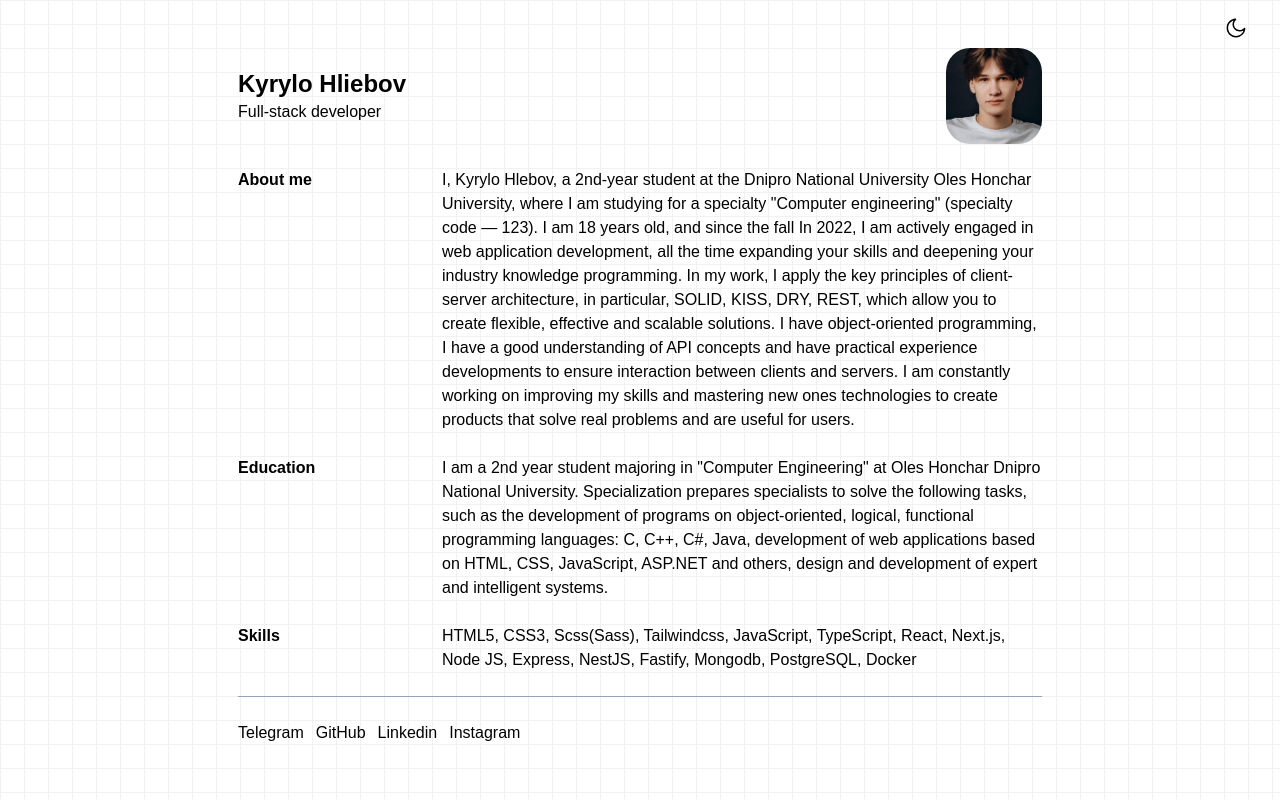
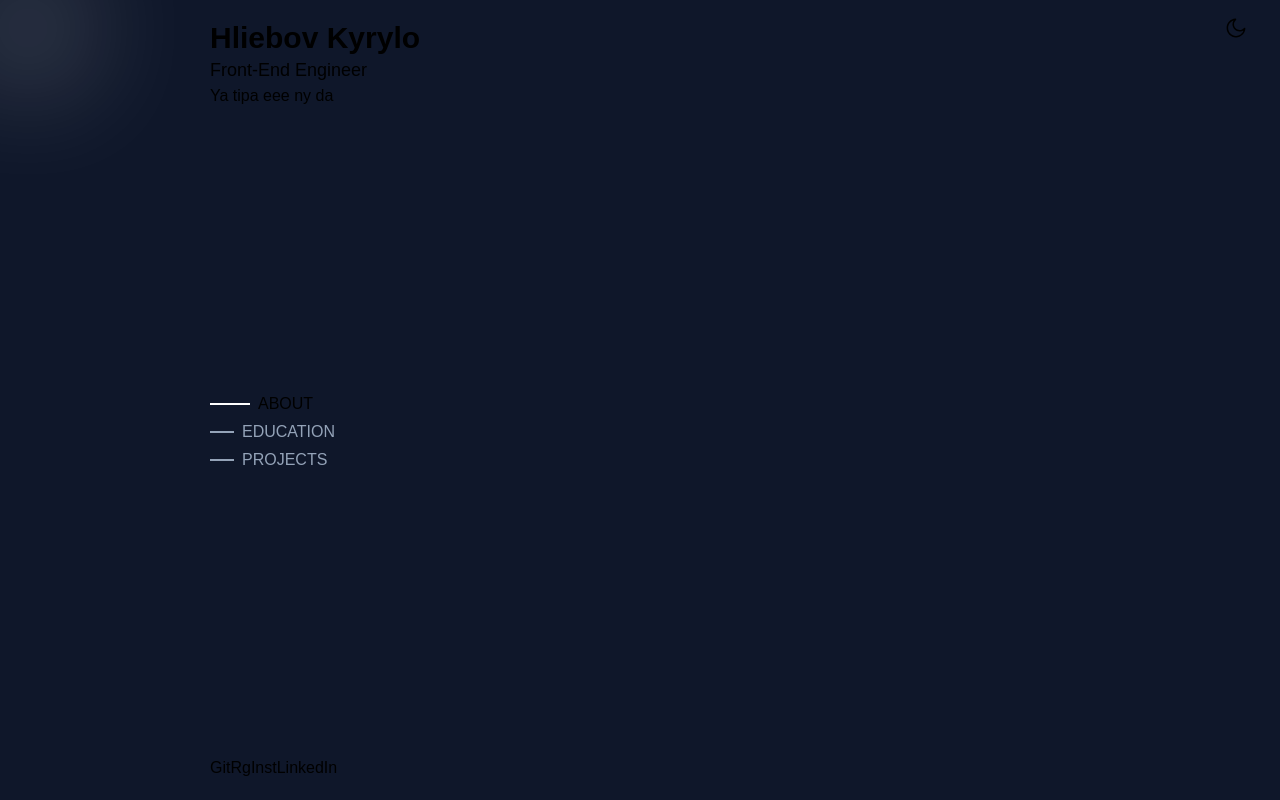
Before and after one commit to hliebovkyrylo/hliebov-kyrylo-portfolio, a Next.js app: page / in a window 1280 px wide. Built offline with nearby package versions, Linux system fonts and the light colour scheme.

Commit message:
feat(web): sidebar made

```diff
--- /dev/null
+++ b/src/components/Cursor/Cursor.tsx
@@ -0,0 +1,28 @@
+// components/Cursor.js
+import { useEffect, useState } from "react";
+
+export const Cursor = () => {
+  const [position, setPosition] = useState({ x: 0, y: 0 });
+
+  useEffect(() => {
+    const handleMouseMove = (e: MouseEvent) => {
+      setPosition({ x: e.pageX, y: e.pageY });
+    };
+
+    document.addEventListener("mousemove", handleMouseMove);
+
+    return () => {
+      document.removeEventListener("mousemove", handleMouseMove);
+    };
+  }, []);
+
+  return (
+    <div
+      className="absolute w-14 h-14 bg-white rounded-full blur-3xl pointer-events-none"
+      style={{
+        left: `${position.x}px`,
+        top: `${position.y}px`,
+      }}
+    />
+  );
+};
--- /dev/null
+++ b/src/components/InfoSidebar/InfoSidebar.tsx
@@ -0,0 +1,54 @@
+import Link from "next/link";
+import { SectionLink } from "./components";
+
+interface InfoSidebarProps {
+  name: string;
+  description: string;
+  jobTitle: string;
+  instHref: string;
+  tgHref: string;
+  gitHubHref: string;
+  linkedInHref: string;
+  currentSection: "ABOUT" | "EDUCATION" | "PROJECTS";
+}
+
+export const InfoSidebar = ({
+  name,
+  description,
+  jobTitle,
+  instHref,
+  tgHref,
+  gitHubHref,
+  linkedInHref,
+  currentSection,
+}: InfoSidebarProps) => {
+  return (
+    <aside className="flex flex-col justify-between h-full p-5">
+      <div>
+        <h1 className="text-3xl font-bold">{name}</h1>
+        <h2 className="text-lg">{jobTitle}</h2>
+        <p className="text-base font-extralight">{description}</p>
+      </div>
+      <div className="flex gap-1 flex-col">
+        <SectionLink
+          sectionName="ABOUT"
+          isCurrent={currentSection === "ABOUT"}
+        />
+        <SectionLink
+          sectionName="EDUCATION"
+          isCurrent={currentSection === "EDUCATION"}
+        />
+        <SectionLink
+          sectionName="PROJECTS"
+          isCurrent={currentSection === "PROJECTS"}
+        />
+      </div>
+      <div>
+        <Link href={gitHubHref}>Git</Link>
+        <Link href={tgHref}>Rg</Link>
+        <Link href={instHref}>Inst</Link>
+        <Link href={linkedInHref}>LinkedIn</Link>
+      </div>
+    </aside>
+  );
+};
--- /dev/null
+++ b/src/components/InfoSidebar/components/SectionLink/SectionLink.tsx
@@ -0,0 +1,24 @@
+import Link from "next/link";
+
+interface SectionLinkProps {
+  sectionName: string;
+  isCurrent: boolean;
+}
+
+export const SectionLink = ({ sectionName, isCurrent }: SectionLinkProps) => {
+  return (
+    <div className="flex items-center gap-2">
+      <div
+        className={`${
+          isCurrent ? "w-10 bg-white" : "w-6 bg-slate-400"
+        } h-[2px] transition-all`}
+      />
+      <Link
+        className={`block ${!isCurrent && " text-slate-400"}`}
+        href={sectionName === "ABOUT" ? "/" : sectionName.toLowerCase()}
+      >
+        {sectionName}
+      </Link>
+    </div>
+  );
+};
--- /dev/null
+++ b/src/components/InfoSidebar/components/SectionLink/index.ts
@@ -0,0 +1 @@
+export * from "./SectionLink";
--- /dev/null
+++ b/src/components/InfoSidebar/components/index.ts
@@ -0,0 +1 @@
+export * from "./SectionLink";
--- /dev/null
+++ b/src/components/InfoSidebar/index.ts
@@ -0,0 +1 @@
+export * from "./InfoSidebar";
--- a/src/components/Layout/Layout.tsx
+++ b/src/components/Layout/Layout.tsx
@@ -3,8 +3,7 @@ import { Header } from "./components";
 
 export const Layout = ({ children }: { children: ReactNode }) => {
   return (
-    <main className="w-full max-w-[900px] p-12">
-      <Header />
+    <main className="w-full max-w-[900px] flex">
       {children}
     </main>
   );
--- a/src/pages/_app.tsx
+++ b/src/pages/_app.tsx
@@ -1,3 +1,4 @@
+import { Cursor } from "@/components/Cursor/Cursor";
 import "@/styles/globals.css";
 import { ThemeProvider } from "next-themes";
 import type { AppProps } from "next/app";
@@ -5,6 +6,7 @@ import type { AppProps } from "next/app";
 export default function App({ Component, pageProps }: AppProps) {
   return (
     <ThemeProvider attribute="class" defaultTheme="light">
+      <Cursor />
       <Component {...pageProps} />
     </ThemeProvider>
   );
--- a/src/pages/index.tsx
+++ b/src/pages/index.tsx
@@ -1,9 +1,8 @@
-import { Section } from "@/components/Section";
 import { Layout } from "@/components/Layout";
-import { SocialLink } from "@/components/Link";
 import { useTheme } from "next-themes";
 import { AiOutlineMoon, AiOutlineSun } from "react-icons/ai";
 import Head from "next/head";
+import { InfoSidebar } from "@/components/InfoSidebar";
 
 export default function Home() {
   const { theme, setTheme } = useTheme();
@@ -14,11 +13,14 @@ export default function Home() {
   return (
     <>
       <Head>
-        <title>Kyrylo Hliebov Info</title>
+        <title>Kyrylo Hliebov</title>
         <meta name="viewport" content="initial-scale=1.0, width=device-width" />
-        <meta name="description" content="This is website with info about me :)" />
+        <meta
+          name="description"
+          content="This is website with info about me :)"
+        />
       </Head>
-      <div className="flex justify-center inset-0 min-h-screen w-full dark:bg-[#0A0A0A] bg-white bg-[linear-gradient(to_right,#F1F1F1_1px,transparent_1px),linear-gradient(to_bottom,#F1F1F1_1px,transparent_1px)] dark:bg-[linear-gradient(to_right,#0F0F10_1px,transparent_1px),linear-gradient(to_bottom,#0F0F10_1px,transparent_1px)] bg-[size:24px_24px]">
+      <div className="flex justify-center inset-0 min-h-screen w-full bg-slate-900">
         <button
           onClick={toggleTheme}
           className="absolute top-4 right-8 w-6 h-6"
@@ -30,55 +32,17 @@ export default function Home() {
           )}
         </button>
         <Layout>
-          <div className="flex flex-col gap-6">
-            <Section
-              title="About me"
-              description={`I, Kyrylo Hlebov, a 2nd-year student at the Dnipro National University
-              Oles Honchar University, where I am studying for a specialty
-              "Computer engineering" (specialty code — 123). I am 18 years old, and since the fall
-              In 2022, I am actively engaged in web application development, all the time
-              expanding your skills and deepening your industry knowledge
-              programming.
-
-              In my work, I apply the key principles of client-server architecture,
-              in particular, SOLID, KISS, DRY, REST, which allow you to create flexible,
-              effective and scalable solutions. I have object-oriented
-              programming, I have a good understanding of API concepts and have practical experience
-              developments to ensure interaction between clients and servers.
-              I am constantly working on improving my skills and mastering new ones
-              technologies to create products that solve real problems and are
-              useful for users.
-            `}
-            />
-            <Section
-              title="Education"
-              description={`I am a 2nd year student majoring in "Computer Engineering" at Oles Honchar Dnipro National University.
-              Specialization prepares specialists to solve the following tasks, such as the development of programs on object-oriented, logical, functional
-              programming languages: C, C++, C#, Java, development of web applications based on HTML, CSS, JavaScript, ASP.NET and
-              others, design and development of expert and intelligent systems.
-            `}
-            />
-            <Section
-              title="Skills"
-              description={`HTML5, CSS3, Scss(Sass), Tailwindcss, JavaScript, TypeScript, React, Next.js, Node JS, Express, NestJS, Fastify, Mongodb, PostgreSQL, Docker`}
-            />
-            <hr className="h-px bg-slate-400 border-0 dark:bg-gray-700" />
-            <div className="flex flex-col mb-6 sm:mb-0 sm:flex-row gap-3">
-              <SocialLink title="Telegram" url="https://t.me/xenoniiii" />
-              <SocialLink
-                title="GitHub"
-                url="https://github.com/hliebovkyrylo"
-              />
-              <SocialLink
-                title="Linkedin"
-                url="https://www.linkedin.com/in/kyrylo-hliebov-a5055926a/"
-              />
-              <SocialLink
-                title="Instagram"
-                url="https://www.instagram.com/xenoniiii/"
-              />
-            </div>
-          </div>
+          <InfoSidebar
+            name="Hliebov Kyrylo"
+            jobTitle="Front-End Engineer"
+            description="Ya tipa eee ny da"
+            instHref="https://instagram.com/xenoniiii/"
+            tgHref="https://t.me/kyrylohliebov"
+            linkedInHref="https://www.linkedin.com/in/kyrylo-hliebov-a5055926a/"
+            gitHubHref="https://github.com/hliebovkyrylo"
+            currentSection="ABOUT"
+          />
+          <div className="h-[100px]"></div>
         </Layout>
       </div>
     </>
```
Also changed, not shown: src/components/ContentSection/index.ts (added).
